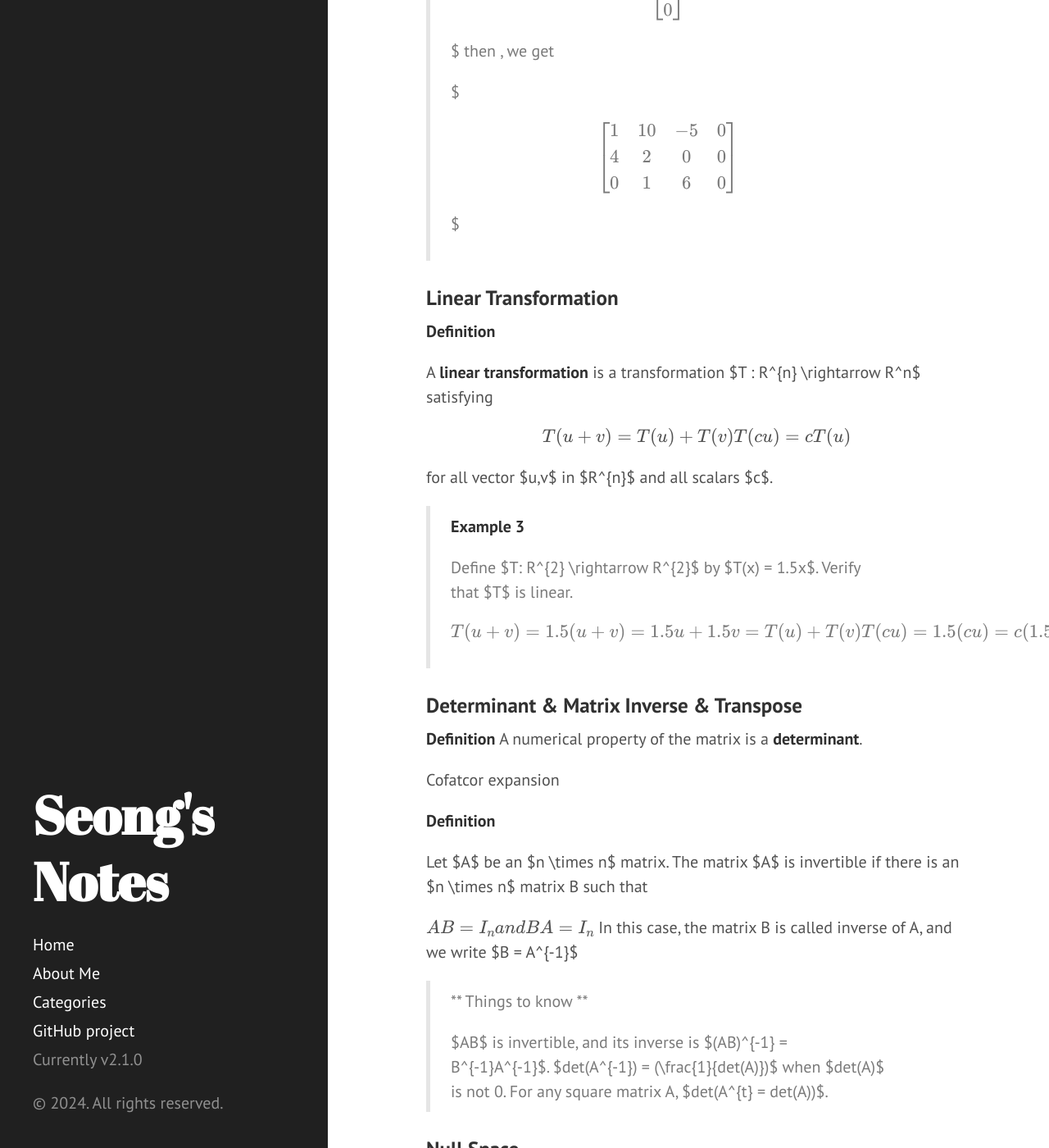
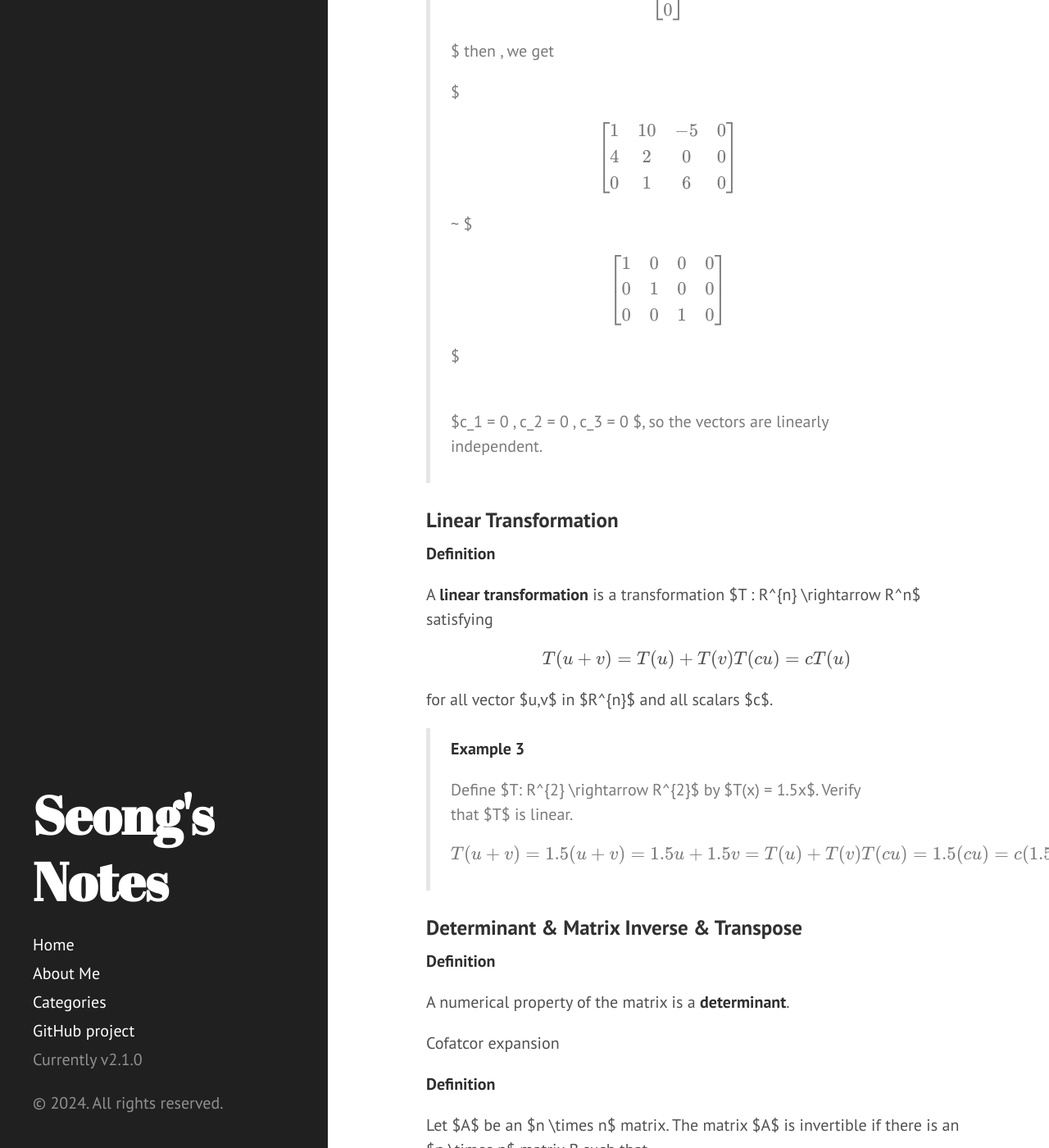
Before and after one commit to GwangseongCho/GwangseongCho.github.io, a Jekyll site: the page built from _posts/2024-09-09-differential-equations-II.md, in a window 1280 px wide and 1400 px high, scrolled down 3303 px. Shown: the whole window at 82% size. Built offline with Jekyll 4.4.1, drawn with Linux system fonts in a browser that asks for light colours; formulas are drawn with MathJax 3; some of the changed text lies outside the part shown.

Commit message:
Determinant and matrix inverse

```diff
--- a/_posts/2024-09-09-differential-equations-II.md
+++ b/_posts/2024-09-09-differential-equations-II.md
@@ -70,9 +70,9 @@
 >
 > <p>Are the vectors  $v_1 = \begin{bmatrix} 1 \\ 4 \\ 5 \end{bmatrix}, v_2 = \begin{bmatrix} 10 \\ 2 \\ 1 \end{bmatrix}, v_3 = \begin{bmatrix} -5 \\ 0 \\ 6 \end{bmatrix}$  linearly independent?<p>
 > then,
-> $c_1 \begin{bmatrix} 1 \\ 4 \\ 5 \end{bmatrix} + c_2 \begin{bmatrix} 10 \\ 2 \\ 1 \end{bmatrix} + c_3 \begin{bmatrix} -5 \\ 0 \\ 6 \end{bmatrix} = \begin{bmatrix} 0 \\ 0 \\ 0 \end{bmatrix} $
-> then , we get
-> <p>$\begin{bmatrix} 1 & 10 & -5 & 0 \\ 4 & 2 & 0 & 0 \\ 0 & 1 & 6 & 0 \end{bmatrix} $<p>
+> $c_1 \begin{bmatrix} 1 \\ 4 \\ 5 \end{bmatrix} + c_2 \begin{bmatrix} 10 \\ 2 \\ 1 \end{bmatrix} + c_3 \begin{bmatrix} -5 \\ 0 \\ 6 \end{bmatrix} = \begin{bmatrix} 0 \\ 0 \\ 0 \end{bmatrix} $ then , we get
+> <p>$\begin{bmatrix} 1 & 10 & -5 & 0 \\ 4 & 2 & 0 & 0 \\ 0 & 1 & 6 & 0 \end{bmatrix} ~ $\begin{bmatrix} 1 & 0 & 0 & 0 \\ 0 & 1 & 0 & 0 \\ 0 & 0 & 1 & 0 \end{bmatrix} $<p><br>
+> $c_1 = 0 , c_2 = 0 , c_3 = 0 $, so the vectors are linearly independent.
 
 ### Linear Transformation
 **Definition**
@@ -97,6 +97,7 @@
 
 ### Determinant & Matrix Inverse & Transpose
 **Definition**
+
 A numerical property of the matrix is a **determinant**.
 
 Cofatcor expansion
@@ -108,13 +109,14 @@
 $$
 AB = I_{n}  and BA = I_{n}
 $$
+
 In this case, the matrix B is called inverse of A, and we write $B = A^{-1}$
 
 > ** Things to know **
 >
-> $AB$ is invertible, and its inverse is $(AB)^{-1} = B^{-1}A^{-1}$.
-> $det(A^{-1}) = \(\frac{1}{det(A)}\)$ when $det(A)$ is not 0.
-> For any square matrix A, $det(A^{t} = det(A))$.
+> $AB$ is invertible, and its inverse is $(AB)^{-1} = B^{-1}A^{-1}$. <br>
+> $det(A^{-1}) = \(\frac{1}{det(A)}\)$ when $det(A)$ is not 0. <br>
+> For any square matrix A, $det(A^{t} = det(A))$. <br>
 
 
 
```
